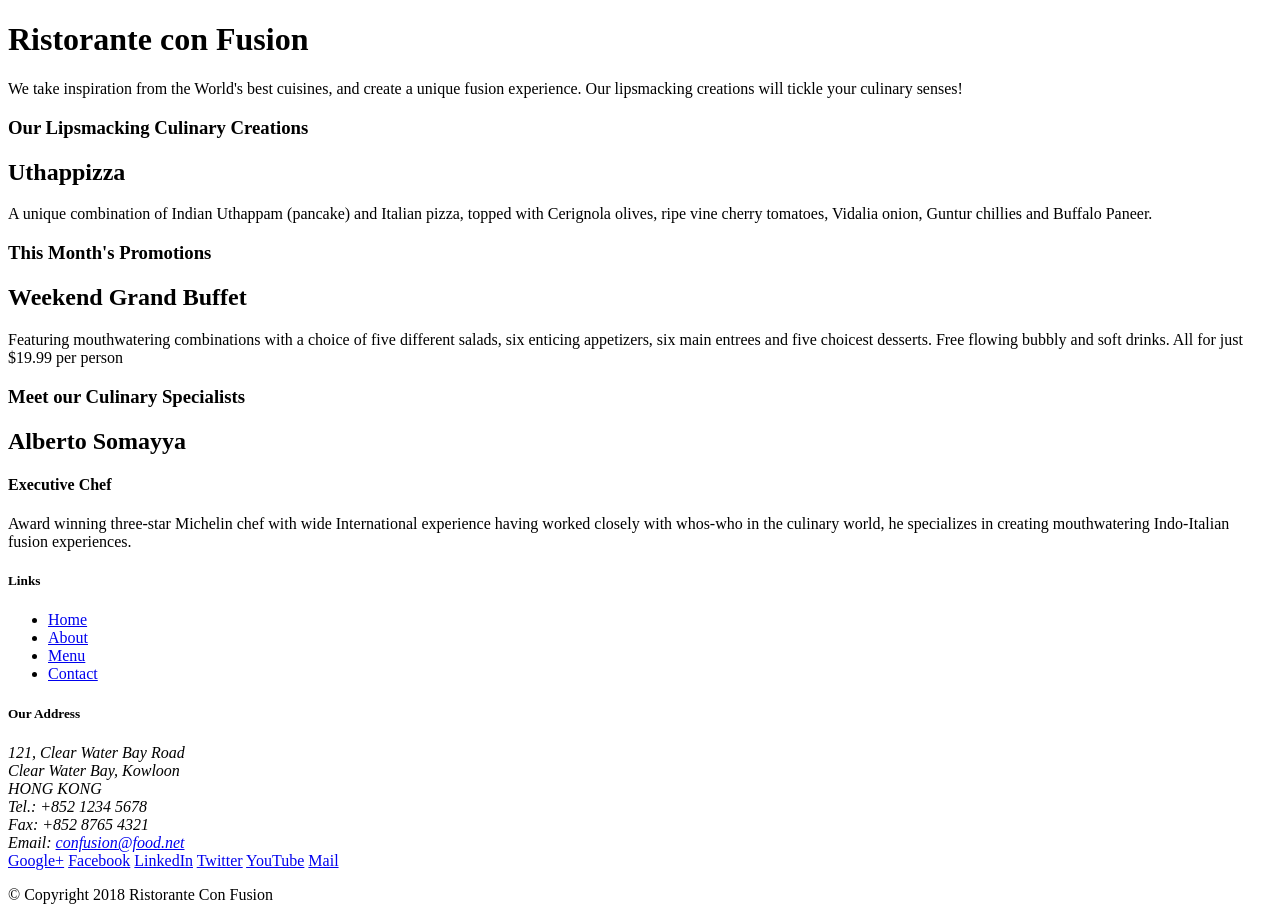
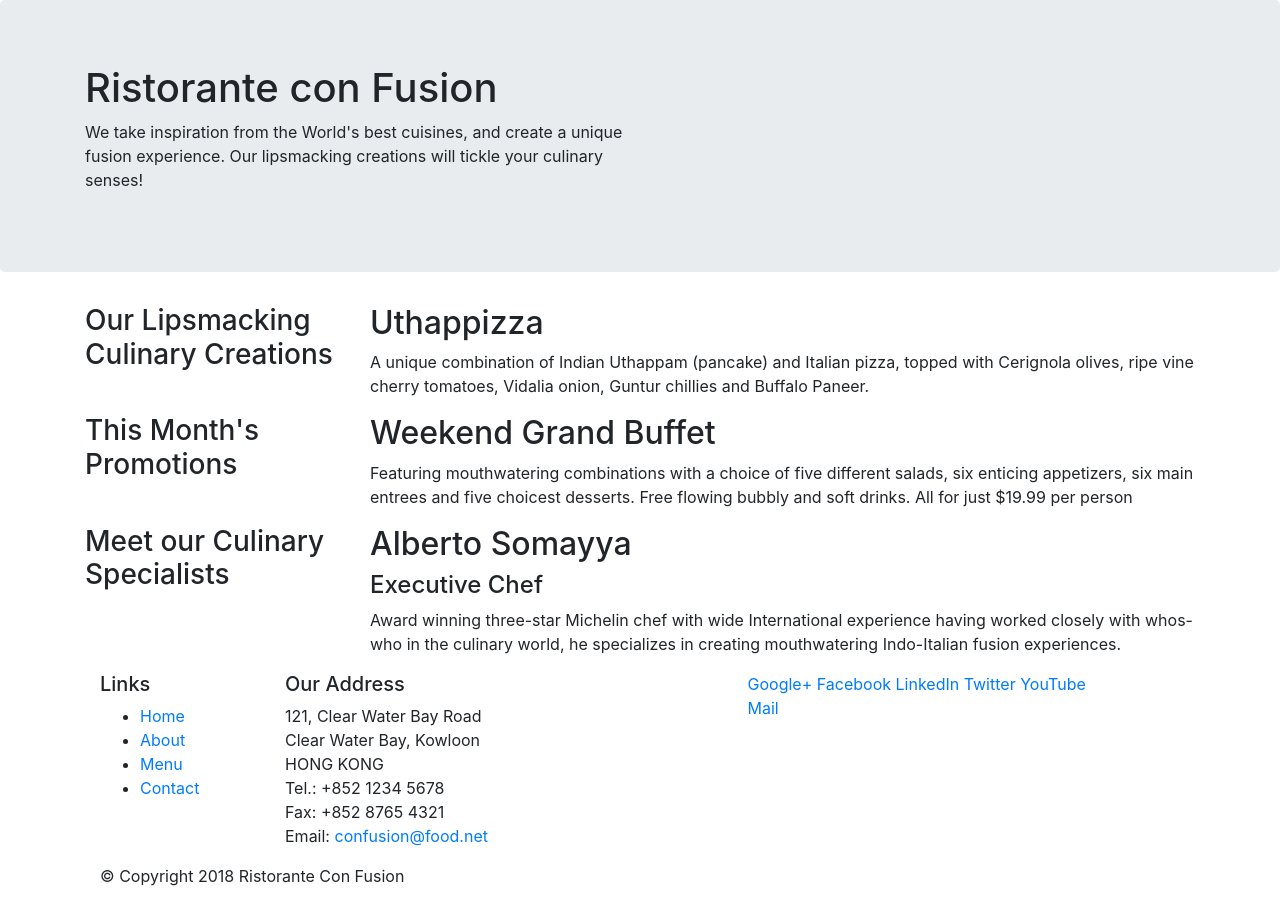
Before and after one commit to mdb571/Bootstrap-course, a website: page index.html in a window 1280 px wide. Drawn offline with nearby package versions, Linux system fonts and the light colour scheme.

Commit message:
Bootstrap grid applied

```diff
--- a/index.html
+++ b/index.html
@@ -2,51 +2,57 @@
 <html lang="en">
 
 <head>
+	<meta charset="utf-8">
+    <meta name="viewport" content="width=device-width, initial-scale=1, shrink-to-fit=no">
+    <meta http-equiv="x-ua-compatible" content="ie=edge">
+
+    <!-- Bootstrap CSS -->
+    <link rel="stylesheet" href="node_modules/bootstrap/dist/css/bootstrap.min.css">
     <title>Ristorante Con Fusion</title>
 </head>
 
 <body>
 
-    <header>
-        <div>
-            <div>
-                <div>
+    <header class="jumbotron">
+        <div class="container">
+            <div class="row">
+                <div class="col-12 col-sm-6">
                     <h1>Ristorante con Fusion</h1>
                     <p>We take inspiration from the World's best cuisines, and create a unique fusion experience. Our lipsmacking creations will tickle your culinary senses!</p>
                 </div>
-                <div>
+                <div class="col-12 col-sm">
                 </div>
             </div>
         </div>
     </header>
-
+<div class="container">
     <div>
-        <div>
-            <div>
+        <div class="row">
+            <div class="col-12 col-sm-4 col-md-3">
                 <h3>Our Lipsmacking Culinary Creations</h3>
             </div>
-            <div>
+            <div class="col col-sm col-md">
                 <h2>Uthappizza</h2>
                 <p>A unique combination of Indian Uthappam (pancake) and Italian pizza, topped with Cerignola olives, ripe vine cherry tomatoes, Vidalia onion, Guntur chillies and Buffalo Paneer.</p>
             </div>
         </div>
 
 
-        <div>
-            <div>
+        <div class="row">
+            <div class="col-12 col-sm-4 col-md-3 ">
                 <h3>This Month's Promotions</h3>
             </div>
-            <div>
+            <div class="col col-sm col-md">
                 <h2>Weekend Grand Buffet</h2>
                 <p>Featuring mouthwatering combinations with a choice of five different salads, six enticing appetizers, six main entrees and five choicest desserts. Free flowing bubbly and soft drinks. All for just $19.99 per person </p>
             </div>
         </div>
 
-        <div>
-            <div>
+        <div class="row">
+            <div class="col-12 col-sm-4 col-md-3">
                 <h3>Meet our Culinary Specialists</h3>
             </div>
-            <div>
+            <div class="col col-sm col-md">
                 <h2>Alberto Somayya</h2>
                 <h4>Executive Chef</h4>
                 <p>Award winning three-star Michelin chef with wide International experience having worked closely with whos-who in the culinary world, he specializes in creating mouthwatering Indo-Italian fusion experiences. </p>
@@ -54,10 +60,10 @@
         </div>
     </div>
 
-    <footer>
-        <div>
-            <div>
-                <div>
+    <footer class="container">
+        <div >
+            <div class="row">
+                <div class="col-4 col-sm-2">
                     <h5>Links</h5>
                     <ul>
                         <li><a href="#">Home</a></li>
@@ -66,7 +72,7 @@
                         <li><a href="#">Contact</a></li>
                     </ul>
                 </div>
-                <div>
+                <div class="col-7 col-sm-5">
                     <h5>Our Address</h5>
                     <address>
 		              121, Clear Water Bay Road<br>
@@ -77,7 +83,7 @@
 		              Email: <a href="mailto:confusion@food.net">confusion@food.net</a>
 		           </address>
                 </div>
-                <div>
+                <div class="col-12 col-sm-4">
                     <div>
                         <a href="http://google.com/+">Google+</a>
                         <a href="http://www.facebook.com/profile.php?id=">Facebook</a>
@@ -88,13 +94,17 @@
                     </div>
                 </div>
            </div>
-           <div>
-                <div>
+           <div class="row">
+                <div class="col auto">
                     <p>© Copyright 2018 Ristorante Con Fusion</p>
                 </div>
            </div>
         </div>
     </footer>
+        <!-- jQuery first, then Popper.js, then Bootstrap JS. -->
+    <script src="node_modules/jquery/dist/jquery.slim.min.js"></script>
+    <script src="node_modules/popper.js/dist/umd/popper.min.js"></script>
+    <script src="node_modules/bootstrap/dist/js/bootstrap.min.js"></script>
 
 </body>
 
```
